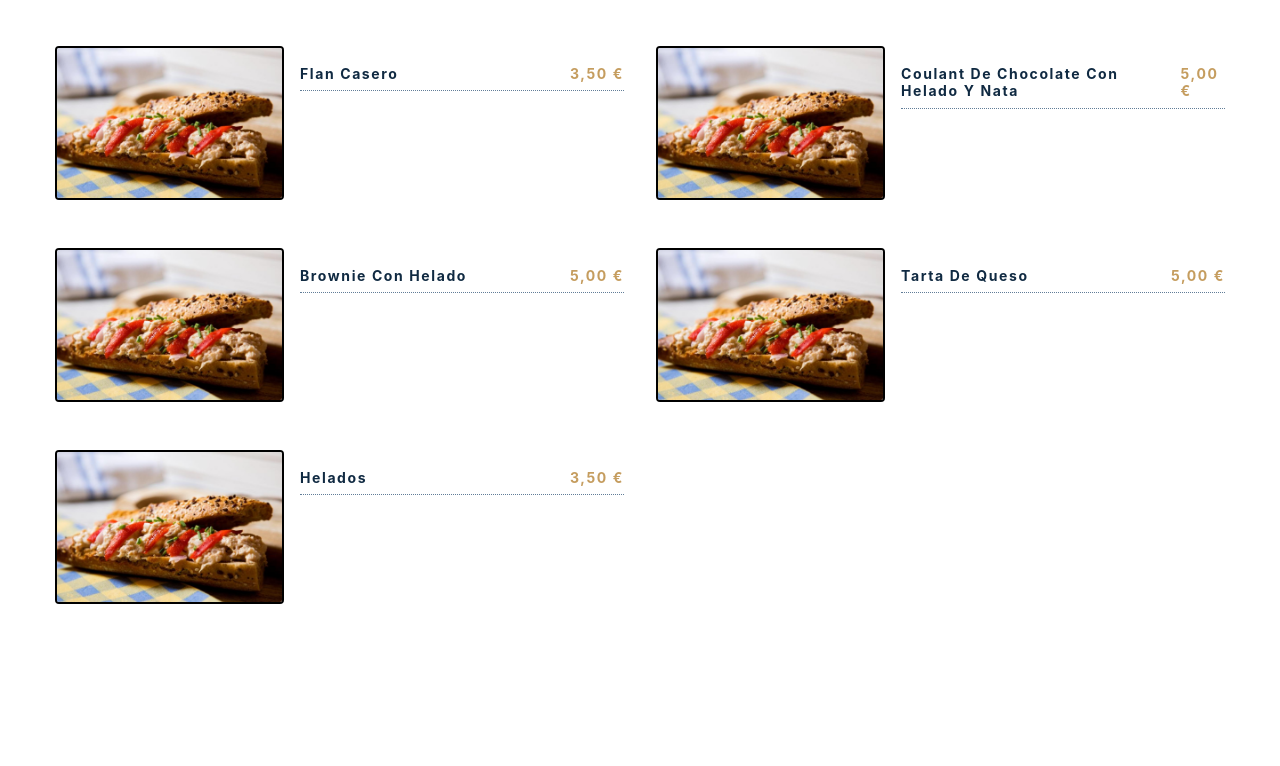
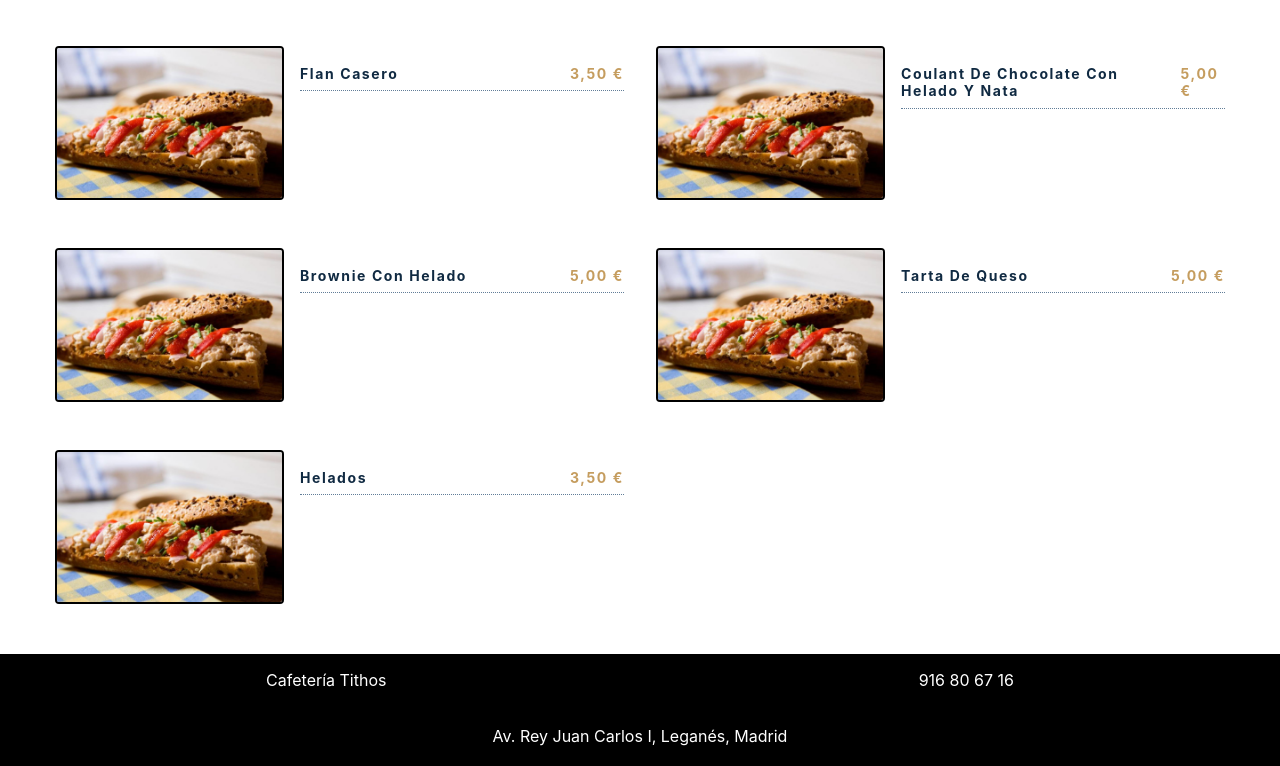
Before and after one commit to Zuzeido/tithos_cart, a React (Create React App) app: page /cafeteria in a window 1280 px wide. Shown: the part 5617-6383 px from the top of the page. Before the commit the page ends 6271 px from the top, so only its background shows below. Built offline with nearby package versions, Linux system fonts and the light colour scheme.

Commit message:
add footer content

```diff
--- a/src/Cafeteria.js
+++ b/src/Cafeteria.js
@@ -3,6 +3,7 @@ import Menu from "./Menu";
 import Categories from "./Categories";
 import items from "./data";
 import logo from "./logo.jpeg";
+import Footer from "./Footer";
 
 const allCategories = ["all", ...new Set(items.map((item) => item.category))];
 
@@ -35,8 +36,9 @@ const App = () => {
         />
         <Menu items={menuItems} />
       </section>
+      <Footer />
     </main>
-  )
+  );
 };
 
 export default App;
--- /dev/null
+++ b/src/Footer.jsx
@@ -0,0 +1,17 @@
+import React from 'react'
+
+function Footer() {
+  return (
+    <>
+    <div className='footer'>
+        <p className='text-footer'>Cafetería Tithos</p>
+        <p className='text-footer'>916 80 67 16</p>
+    </div>
+    <div className='footer'>
+        <p className='text-footer'>Av. Rey Juan Carlos I, Leganés, Madrid</p>
+    </div>
+    </>
+  )
+}
+
+export default Footer
--- a/src/index.css
+++ b/src/index.css
@@ -172,3 +172,13 @@ a {
     height: 150px;
   }
 }
+
+.footer {
+  background-color: black;
+  display: flex;
+  justify-content: space-around;
+}
+
+.text-footer {
+  color: white;
+}
```
Also changed, not shown: 1 other file (tests, documents, lock files or other folders).
